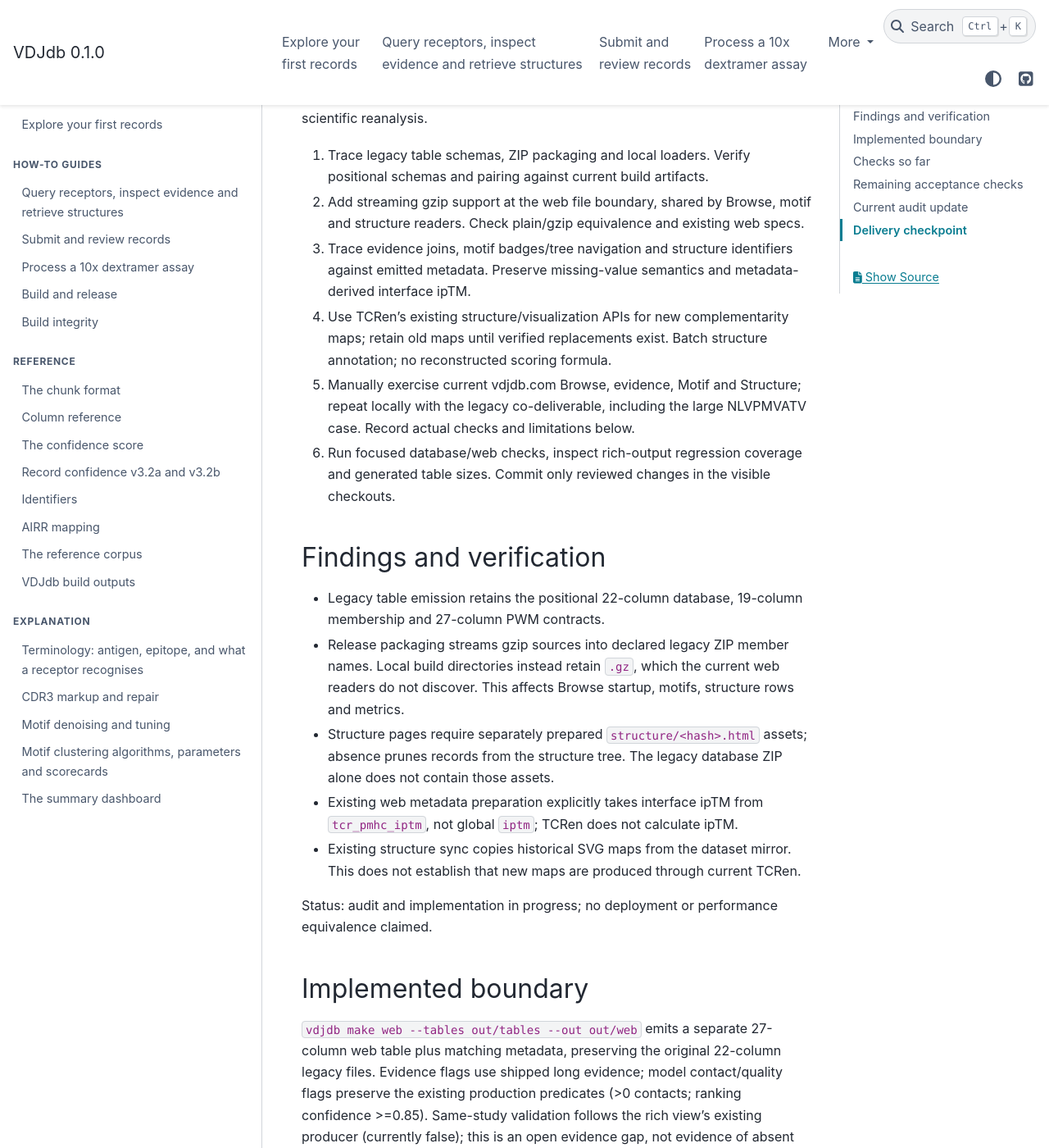
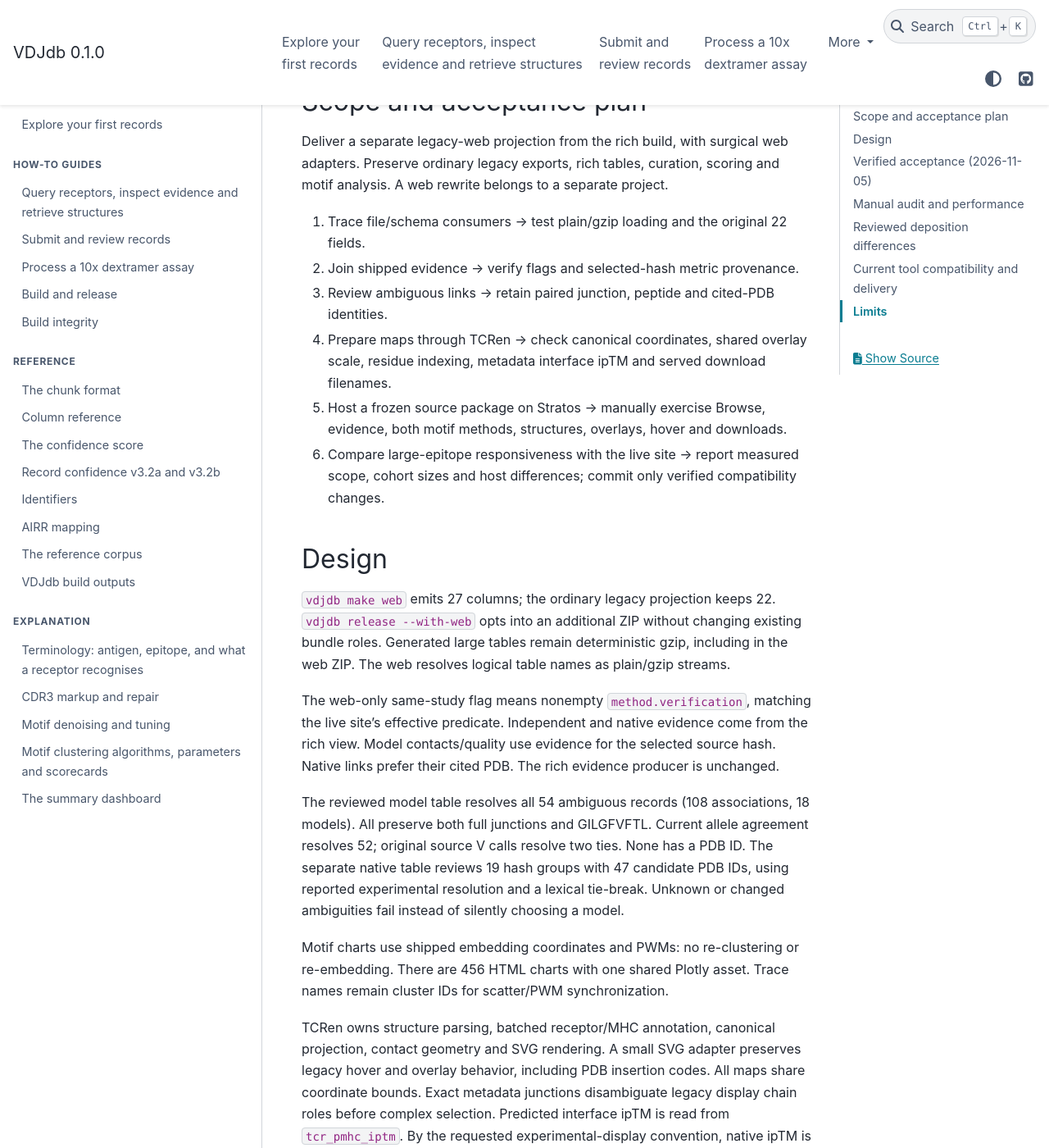
Before and after one commit to antigenomics/vdjdb-db, a Sphinx documentation site: the page built from docs/legacy-web-interop-plan.md, in a window 1280 px wide and 1400 px high, scrolled down 241 px. Shown: the whole window at 82% size. Built offline with Sphinx 7.4.7 and the PyData theme 0.15.4, drawn with Linux system fonts in a browser that asks for light colours; some of the changed text lies outside the part shown.

Commit message:
Complete legacy web evidence and asset packaging audit

```diff
--- a/docs/legacy-web-interop-plan.md
+++ b/docs/legacy-web-interop-plan.md
@@ -1,102 +1,135 @@
-# Legacy web interoperability audit and plan
+# Legacy web interoperability audit
 
-Scope: preserve the rich database and its build stages. Adapt the existing legacy web's readers and supply compatible visualization assets; no frontend rewrite or scientific reanalysis.
+## Scope and acceptance plan
 
-1. Trace legacy table schemas, ZIP packaging and local loaders. Verify positional schemas and pairing against current build artifacts.
-2. Add streaming gzip support at the web file boundary, shared by Browse, motif and structure readers. Check plain/gzip equivalence and existing web specs.
-3. Trace evidence joins, motif badges/tree navigation and structure identifiers against emitted metadata. Preserve missing-value semantics and metadata-derived interface ipTM.
-4. Use TCRen's existing structure/visualization APIs for new complementarity maps; retain old maps until verified replacements exist. Batch structure annotation; no reconstructed scoring formula.
-5. Manually exercise current vdjdb.com Browse, evidence, Motif and Structure; repeat locally with the legacy co-deliverable, including the large NLVPMVATV case. Record actual checks and limitations below.
-6. Run focused database/web checks, inspect rich-output regression coverage and generated table sizes. Commit only reviewed changes in the visible checkouts.
+Deliver a separate legacy-web projection from the rich build, with surgical web
+adapters. Preserve ordinary legacy exports, rich tables, curation, scoring and
+motif analysis. A web rewrite belongs to a separate project.
 
-## Findings and verification
+1. Trace file/schema consumers → test plain/gzip loading and the original 22 fields.
+2. Join shipped evidence → verify flags and selected-hash metric provenance.
+3. Review ambiguous links → retain paired junction, peptide and cited-PDB identities.
+4. Prepare maps through TCRen → check canonical coordinates, shared overlay scale,
+   residue indexing, metadata interface ipTM and served download filenames.
+5. Host a frozen source package on Stratos → manually exercise Browse, evidence,
+   both motif methods, structures, overlays, hover and downloads.
+6. Compare large-epitope responsiveness with the live site → report measured scope,
+   cohort sizes and host differences; commit only verified compatibility changes.
 
-- Legacy table emission retains the positional 22-column database, 19-column membership and 27-column PWM contracts.
-- Release packaging streams gzip sources into declared legacy ZIP member names. Local build directories instead retain `.gz`, which the current web readers do not discover. This affects Browse startup, motifs, structure rows and metrics.
-- Structure pages require separately prepared `structure/<hash>.html` assets; absence prunes records from the structure tree. The legacy database ZIP alone does not contain those assets.
-- Existing web metadata preparation explicitly takes interface ipTM from `tcr_pmhc_iptm`, not global `iptm`; TCRen does not calculate ipTM.
-- Existing structure sync copies historical SVG maps from the dataset mirror. This does not establish that new maps are produced through current TCRen.
+## Design
 
-Status: audit and implementation in progress; no deployment or performance equivalence claimed.
+`vdjdb make web` emits 27 columns; the ordinary legacy projection keeps 22.
+`vdjdb release --with-web` opts into an additional ZIP without changing existing
+bundle roles. Generated large tables remain deterministic gzip, including in the
+web ZIP. The web resolves logical table names as plain/gzip streams.
 
-## Implemented boundary
+The web-only same-study flag means nonempty `method.verification`, matching the
+live site's effective predicate. Independent and native evidence come from the
+rich view. Model contacts/quality use evidence for the selected source hash.
+Native links prefer their cited PDB. The rich evidence producer is unchanged.
 
-`vdjdb make web --tables out/tables --out out/web` emits a separate 27-column
-web table plus matching metadata, preserving the original 22-column legacy files.
-Evidence flags use shipped long evidence; model contact/quality flags preserve the
-existing production predicates (>0 contacts; ranking confidence >=0.85). Same-study
-validation follows the rich view's existing producer (currently false); this is an
-open evidence gap, not evidence of absent biological validation.
+The reviewed model table resolves all 54 ambiguous records (108 associations,
+18 models). All preserve both full junctions and GILGFVFTL. Current allele
+agreement resolves 52; original source V calls resolve two ties. None has a PDB
+ID. The separate native table reviews 19 hash groups with 47 candidate PDB IDs,
+using reported experimental resolution and a lexical tie-break. Unknown or
+changed ambiguities fail instead of silently choosing a model.
 
-The web readers now discover plain or gzip tables and stream decompression for
-Browse, motif PWMs/members, structure table/header and per-model metrics. Plain
-release ZIP members retain their existing names. No rich build stage was changed.
+Motif charts use shipped embedding coordinates and PWMs: no re-clustering or
+re-embedding. There are 456 HTML charts with one shared Plotly asset. Trace names
+remain cluster IDs for scatter/PWM synchronization.
 
-New maps can be generated with `vdjdb-web/tools/build_structure_maps.py` in the
-TCRen environment using an explicit path/hash TSV, then served under `structure/`.
-The renderer uses TCRen projection, contact tables and SVG APIs. TCR and MHC
-annotation each use their existing batch API. No ipTM is computed from coordinates;
-`build_structures_metadata.py` reads `tcr_pmhc_iptm` from model metadata.
+TCRen owns structure parsing, batched receptor/MHC annotation, canonical projection,
+contact geometry and SVG rendering. A small SVG adapter preserves legacy hover
+and overlay behavior, including PDB insertion codes. All maps share coordinate
+bounds. Exact metadata junctions disambiguate legacy display chain roles before
+complex selection. Predicted interface ipTM is read from `tcr_pmhc_iptm`. By the requested
+experimental-display convention, native ipTM is 1 (100%); native model confidence
+and model percentiles are absent. Native and predicted structures both require
+positive CDR3-peptide contacts for display. Observed zero values remain observations.
 
-## Checks so far
+## Verified acceptance (2026-11-05)
 
-- 108 affected Scala web tests passed, including a new logical-name gzip load check.
-- 103 database release/motif/structure unit tests passed.
-- 53 schema/new-format tests passed, 3 skipped; web projection preserves all 22
-  legacy columns exactly in the synthetic check, including zero-contact semantics.
-- Live Browse displayed 223,344 matching records / 228,214 total and evidence controls.
-- A live Browse motif link opened GILGFVFTL, selected cluster H.B.GILGFVFTL.1
-  (896 sequences, junction length 13), with plot and logo present.
-- Stratos Docker is reachable; native Java/sbt are absent. The author is syncing
-  `~/hf` and `~/vcs` in another chat. Do not race that transfer or overwrite it.
+- Web projection: 516,101 chain rows; 17,866 same-study flags before default
+  noncanonical/unmapped filtering. Hosted Browse: 508,168 default matching rows;
+  same-study filter: 17,292. The live release has a different cohort.
+- All 8,346 referenced metadata hashes have raw-coordinate assets and full/simplified
+  maps: 16,692 HTML maps and 8,346 CRC-checked download bundles. Full/simplified
+  residue positions agree for every structure. Metadata has 11,234 unique hashes.
+- The hosted API exposes exactly 7,871 positive-contact structures: 7,570 predicted
+  and 301 native. The 462 zero-contact predicted and 13 zero/missing-contact native
+  structures are excluded. Every displayed predicted ipTM equals the companion
+  metadata; all displayed native ipTM values equal 1, with no model confidence.
+- Database schema/new-format/release checks: 71 passed, 3 skipped.
+- Final Stratos backend: 338 passed, one canceled; production package built.
+  The focused native-policy suites passed 27 tests.
+- Captured-browser frontend suite: 115 passed. Python adapter checks: 7 passed.
+- TCRen shared-bounds/project-table checks: 13 passed.
+- Real-coordinate rendering check, 64 structures: serial 2.368 s; 12 workers
+  1.620 s. Annotation ran once for that check, outside the rendering timings.
+- Live manual baseline: Browse 223,344 matching / 228,214 total; motif deep-link
+  GILGFVFTL opened cluster H.B.GILGFVFTL.1 with scatter and logo; NLVPMVATV
+  structure view loaded 3,355 cards, five selected, metrics and overlay controls.
+- Hosted manual checks: Browse, same-study evidence filtering, Browse-to-motif
+  link, TCRNet scatter/logo and TCREMP scatter/logo load without browser errors.
 
-## Remaining acceptance checks
+## Manual audit and performance
 
-Finish full-data web projection inspection, metadata and recovered structure-ID
-joins, same-study evidence parity, gzip motif equivalence, TCRen renderer smoke,
-Stratos hosting with fresh source identity, and manual Browse/evidence/motif/structure
-checks there. Measure large-epitope responsiveness before claiming nonregression.
-No production deployment or runtime performance equivalence has been established.
+Hosted native MHC-II PKYVKQNTLKLAT loads three cards and overlaid maps, positive
+contact counts, native labels and 100% ipTM. Residue hover reports author numbering
+(`PRO 306`); contact hover reports both endpoints (`LYS 307 : GLU 94`). Zoom,
+front promotion and ZIP download work; the downloaded 343,493-byte bundle has
+three CRC-valid members. Show table opens Browse with eight matching chain rows.
 
-## Current audit update
+The hosted NLVPMVATV view renders 3,355 cards and five selected overlay maps,
+with no captured browser errors. Its Alpha motif link opens TCRNet cluster
+H.A.NLVPMVATV.30, size 24, with scatter and logo. Browse-to-motif deep links and
+TCREMP scatter/legend-to-logo selection were also exercised.
 
-All 54 ambiguous records were reviewed (108 candidate associations, 18 unique
-models). Every selected model preserves both junctions and GILGFVFTL. In 52
-records current V/J allele agreement resolves the choice. For VDJDB0000319328
-and VDJDB0000319378, both candidates disagree with the repaired TRAV16 call;
-original ISSUE_289 source rows 13247 and 13297 (one-based data rows) specify
-TRAV12-2 and TRAV12-3 respectively. Those calls distinguish the representatives.
-None of these records has a PDB ID. Choices and reasons are versioned in the
-reviewed rules table; unknown ambiguous cases still fail.
+Identical bounded API requests were sent three times to each host. Median elapsed
+seconds (including transport):
 
-Full-data projection: 516,101 chain rows; 2,006 structure-hash remaps, all other
-legacy fields equal. Evidence counts are 145,788 independent-study chain rows,
-22,898 model-contact chain rows, 11,692 model-quality chain rows and 758 native
-chain rows (metrics restricted to the selected representative).
+| Request | Live vdjdb.com | Stratos preview | Observations |
+|---|---:|---:|---|
+| NLV Browse, first 25 rows | 0.8213 | 0.3353 | 34,364 live / 35,947 new matching chain rows |
+| NLV structures | 2.2068 | 0.8648 | 3,355 structures on each host |
 
-The live NLVPMVATV structure page loaded 3,355 cards, five selected structures,
-contact counts, interface ipTM and model confidence, motif buttons, downloads,
-and the beginning of the complementarity overlay. A full DOM snapshot timed out
-on this large page; screenshot inspection succeeded. No timing equivalence claim.
+The structure response was 2,944,668 bytes live and 2,941,773 bytes on Stratos.
+The final package again returned 3,355 NLV structures in 0.8739 seconds. The
+full raw-coordinate build took 361.23 seconds with one batched search per supported
+reference and the existing 12-worker rendering API. One process-tree rendering
+sample measured 26,578.6 MiB RSS and 51 threads; the host has 128 GB RAM.
 
-The metadata-preparation tool incorrectly treated observed zero ipTM/confidence
-as missing for percentile calculations (`value or NaN`); fixed to preserve zero.
-The focused Python adapter checks pass. TCRen SVG rendering was smoke-checked
-with synthetic geometry; real structure annotation/export remains to be checked
-on Stratos. The Stratos sync monitor reported roughly two hours remaining at
-20:15 Moscow time; its owning chat manages that transfer.
+## Reviewed deposition differences
 
+All 17 native identity discrepancies were inspected. Eight are exact peptide
+segments in fused constructs, recovered from raw observed coordinates. Six have
+alpha-junction differences, two lack a metadata terminal peptide residue, and one
+contains modified residue F2F (displayed as X). The nine latter cases are gated by
+`vdjdb-web/tools/native_structure_variants.tsv`; their maps and download bundles
+carry explicit expected/observed labels. No residue is invented or coordinate
+changed. Unknown mismatches fail together for review. Eight chain roles are
+restored from exact metadata junctions before selecting the primary complex.
 
-## Delivery checkpoint
+## Current tool compatibility and delivery
 
-The opt-in ZIP was built and inspected: 49,572,834 bytes, eight members; large
-TSV/TXT members retain gzip compression. Final focused checks: 69 database tests
-passed / 3 skipped; 108 affected Scala tests passed; two standalone Python adapter
-checks passed. Rich/ordinary legacy release roles remain unchanged. Vectorized
-Polars joins/pivots suffice for export; existing batched native annotation APIs
-own TCRen map preparation. No new parallel search pool was introduced.
+An isolated Stratos environment passed 84 motif/export tests with seqtree 1.3.3,
+arda-mapper 2.38.3, vdjtools 5.9.1, vdjmatch 1.2.1 and mirpy-lib 4.10.1. Map
+preparation used TCRen 4.4.2 plus the tested shared-bounds addition, ARDA 2.38.3
+and seqtree 1.3.3. The existing rich-build lock, scored tables, motif coordinates
+and PWMs remain unchanged. All 22 ordinary legacy fields match in 516,101 rows
+except 2,320 reviewed web-only structure-hash cells.
 
-Stratos toolchain image `vdjdb-legacy-interop:local` built successfully from pinned
-Java 8 and Node 11 images using `vdjdb-web/tools/Dockerfile.interop`. The source
-sync is still active; runtime hosting and measured nonregression are pending.
-Keep the goal active until the remaining acceptance checks above are resolved.
+The web co-deliverable is `out/web-release/vdjdb-web-interop-audit.zip`:
+57,002,006 bytes, 467 members. Maps/downloads are separate assets on Stratos.
+No generated plain TSV/TXT exceeds 1,000,000 bytes. The runbook is
+`vdjdb-web/tools/README.interop.md`. Private input hashes, recipes, API timing and
+source-sync receipts are retained under `out/interop/`; source syncing uses
+checksums, backups and preservation of destination-only files.
+
+## Limits
+
+The timing comparison traverses different hosts/networks and the Browse cohorts
+differ, so it characterizes this audited setup rather than a controlled same-host
+benchmark. The test host uses isolated runtime state and loopback access. No
+production deployment, release or push is part of this delivery.
```
Also changed, not shown: docs/builds.md (+12 -4 lines), 6 other files.
